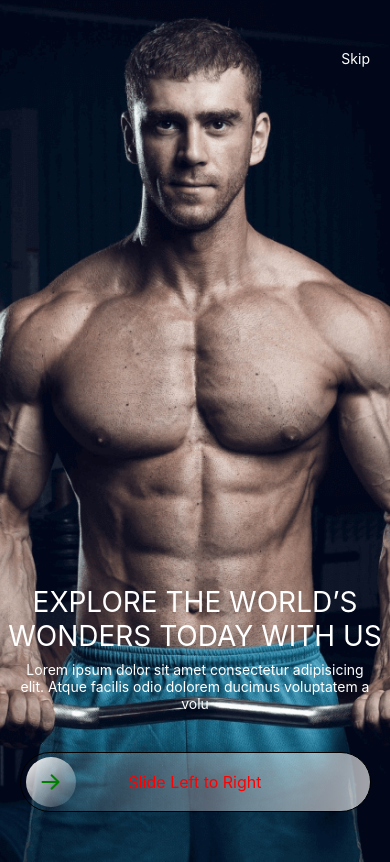
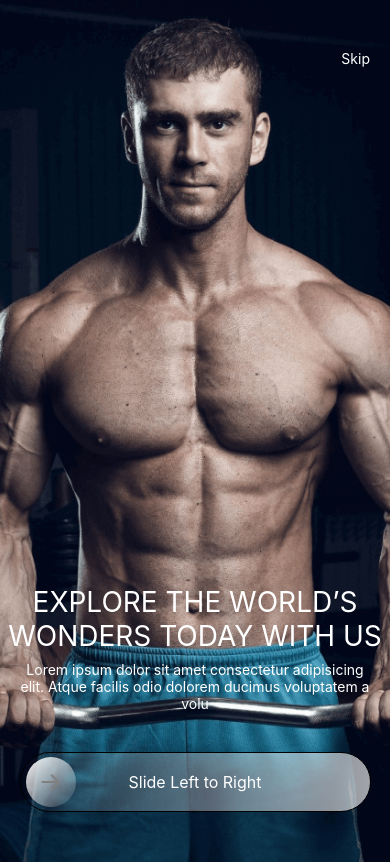
Before and after one commit to Fahadayyaz/balanced-workout, a React Native app: screen /Splash2 in a window 390 px wide. Built offline with nearby package versions, Linux system fonts and the light colour scheme.

Commit message:
updated slider color

```diff
--- a/components/SwipeButton.js
+++ b/components/SwipeButton.js
@@ -40,7 +40,7 @@ const SwipeButton = ({ callback = () => console.log("Swipe callback") }) => {
   // Dynamically change text color based on pan.x
   const textColor = pan.x.interpolate({
     inputRange: [0, MAX_X],
-    outputRange: ["red", "green"],
+    outputRange: ["#fff", "green"],
   });
 
   return (
@@ -92,7 +92,7 @@ const SwipeButton = ({ callback = () => console.log("Swipe callback") }) => {
           <AntDesign
             name="arrowright"
             size={24}
-            color="green"
+            color="gray"
             style={{ alignSelf: "center" }}
           />
         </LinearGradient>
```
